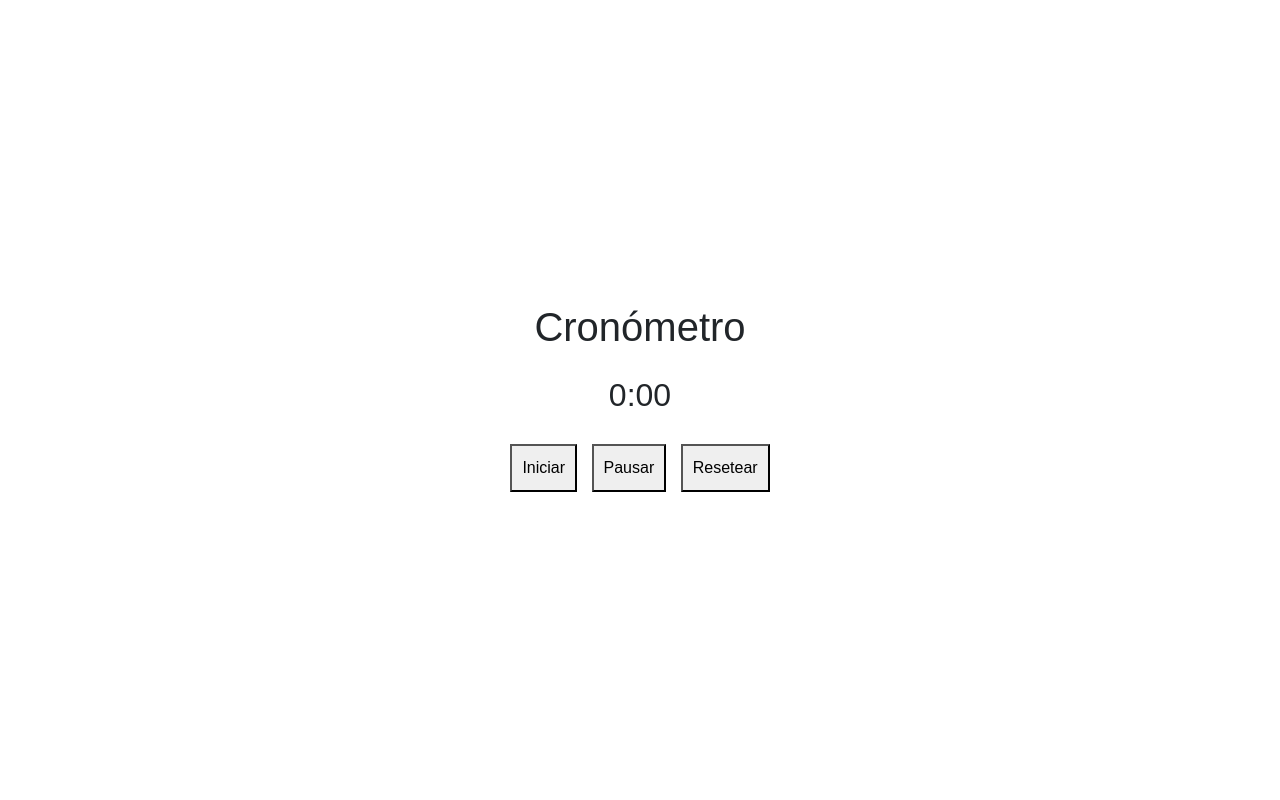
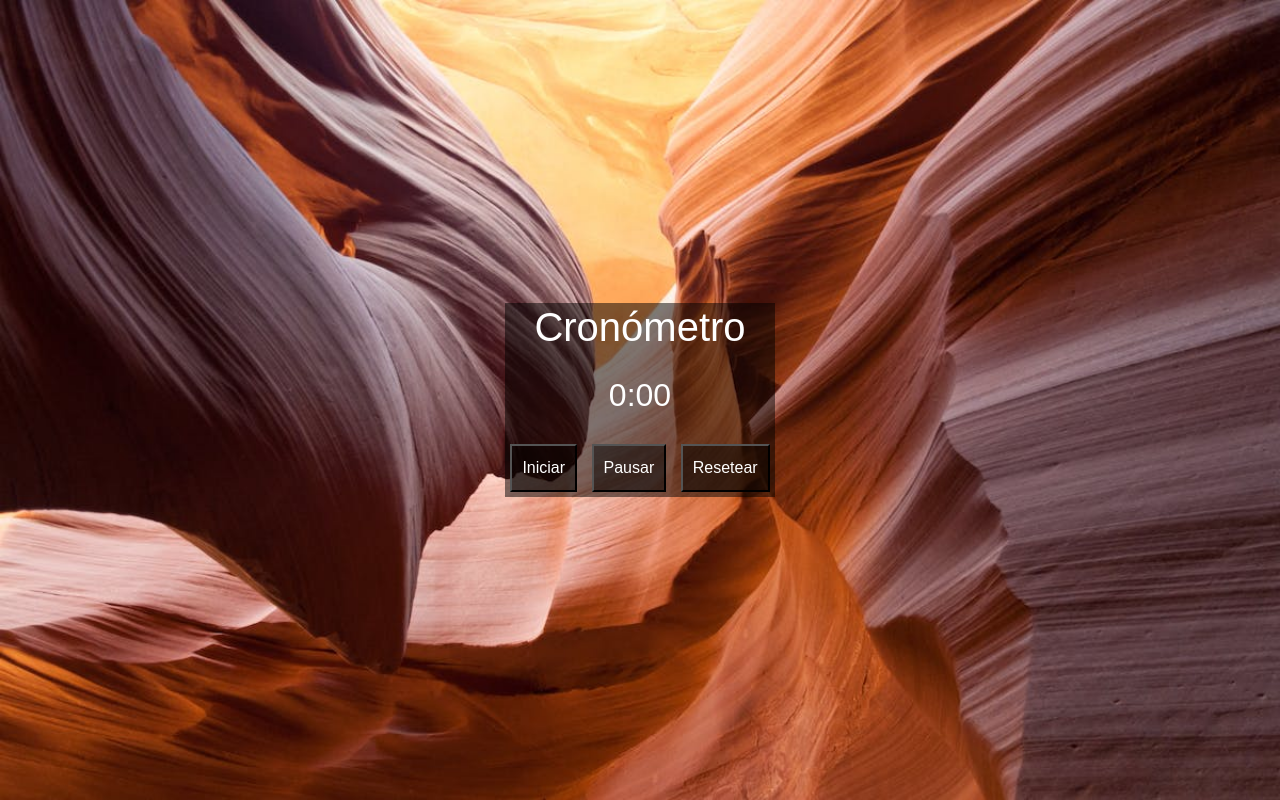
Before and after one commit to ivanbaldiviezo/TP5---Ejercicio-5-de-DOM-y-BOM, a plain HTML site: page index.html in a window 1280 px wide. Drawn offline with nearby package versions, Linux system fonts and the light colour scheme.

Commit message:
se agrega más diseño con css

```diff
--- a/css/style.css
+++ b/css/style.css
@@ -4,6 +4,11 @@
 }
 
 body {
+    min-height: 100vh;
+    background: url(../img/fondo-reloj.jpg), center;
+    background-repeat: no-repeat;
+    background-size: cover;
+    color: #fff;
     font-family: Arial, sans-serif;
     display: flex;
     align-items: center;
@@ -14,6 +19,7 @@ body {
 
 .contenedor {
     text-align: center;
+    background:rgba(0, 0, 0, .5);
 }
 
 #cronometro {
@@ -26,4 +32,6 @@ body {
     margin: 5px;
     padding: 10px;
     cursor: pointer;
+    background:rgba(0, 0, 0, .5);
+    color: #fff;
 }
```
Also changed, not shown: img/fondo-reloj.jpg (added).
